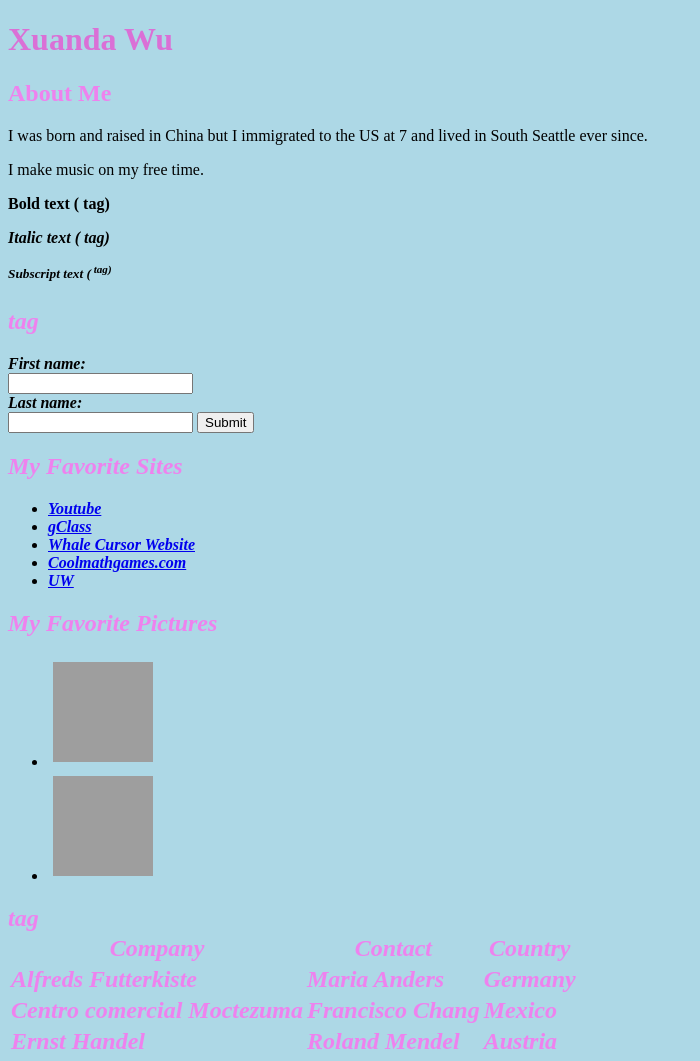
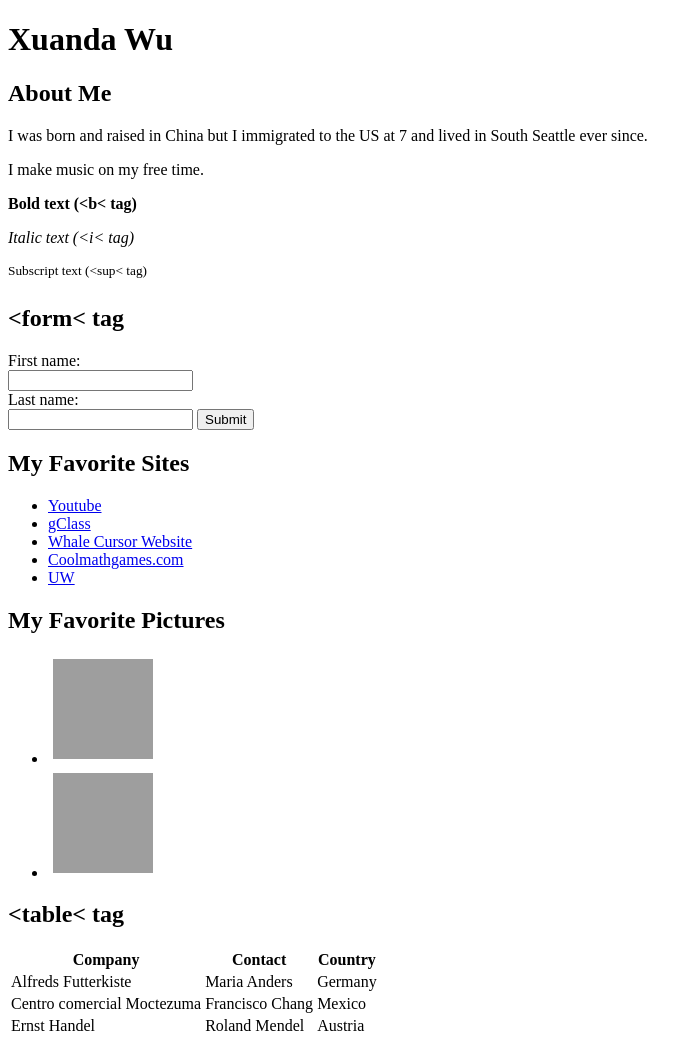
Before and after one commit to xuandawu-1727450/xuandawu-1727450.github.io, a plain HTML site: page tags.html in a window 1280 px wide. Shown: the whole page, without its empty margins (0-700 px from the left). Drawn offline with Linux system fonts and the light colour scheme; grey boxes are pictures that could not be loaded.

Commit message:
Update tags.html

```diff
--- a/tags.html
+++ b/tags.html
@@ -3,15 +3,15 @@
 	<head>
 		<title>Xuanda's Website</title>
 	</head>
-	<body bgcolor="LightBlue">
-		<h1 style="color:Orchid;">Xuanda Wu</h1>
-		<h2 style="color:Violet;">About Me</h2>
+	<body>
+		<h1>Xuanda Wu</h1>
+		<h2>About Me</h2>
 			<p>I was born and raised in China but I immigrated to the US at 7 and lived in South Seattle ever since.</p>
 			<p>I make music on my free time.</p>
-			<p><b>Bold text (<b> tag) </b></p>
-			<p><i>Italic text (<i> tag)</i></p>
-			<p><sup>Subscript text (<sup> tag)</sup></p>
-		<h2 style="color:Violet;"> <form> tag</h2>
+			<p><b>Bold text (&lt;b&lt; tag) </b></p>
+			<p><i>Italic text (&lt;i&lt; tag)</i></p>
+			<p><sup>Subscript text (&lt;sup&lt; tag)</sup></p>
+		<h2> &lt;form&lt; tag</h2>
 			<form>
 			  <label for="fname">First name:</label><br>
 			  <input type="text" id="fname" name="fname"><br>
@@ -19,7 +19,7 @@
 			  <input type="text" id="lname" name="lname">
 			  <input type="submit" value="Submit">
 			</form>
-		<h2 style="color:Violet;">My Favorite Sites</h2>
+		<h2>My Favorite Sites</h2>
 			<ul>
 				<li><a href="https://www.youtube.com/">Youtube</a></li>
 				<li><a href="http://winhost6.ischool.uw.edu/gclass/">gClass</a></li>
@@ -27,7 +27,7 @@
 				<li><a href="https://www.coolmathgames.com/">Coolmathgames.com</a></li>
 				<li><a href="https://uw.edu/">UW</a></li>
 			</ul>
-		<h2 style="color:Violet;">My Favorite Pictures</h2>
+		<h2>My Favorite Pictures</h2>
 			<ul>
 				<li><a href="https://www.youtube.com/">
 					<img src="https://data.whicdn.com/images/345260406/original.jpg" title="cat1" style="width:100px;height:100px;margin:5px">
@@ -36,7 +36,7 @@
 					<img src="https://www.awesomeinventions.com/wp-content/uploads/2020/09/messy-cats-black-kitten-gets-face-covered-entirely-with-milk.png" title="cat2" style="width:100px;height:100px;margin:5px">
 				</a></li>
 			</ul>
-		<h2 style="color:Violet;"> <table> tag</h2>
+		<h2> &lt;table&lt; tag</h2>
 			<table>
 			  <tr>
 				<th>Company</th>
```
